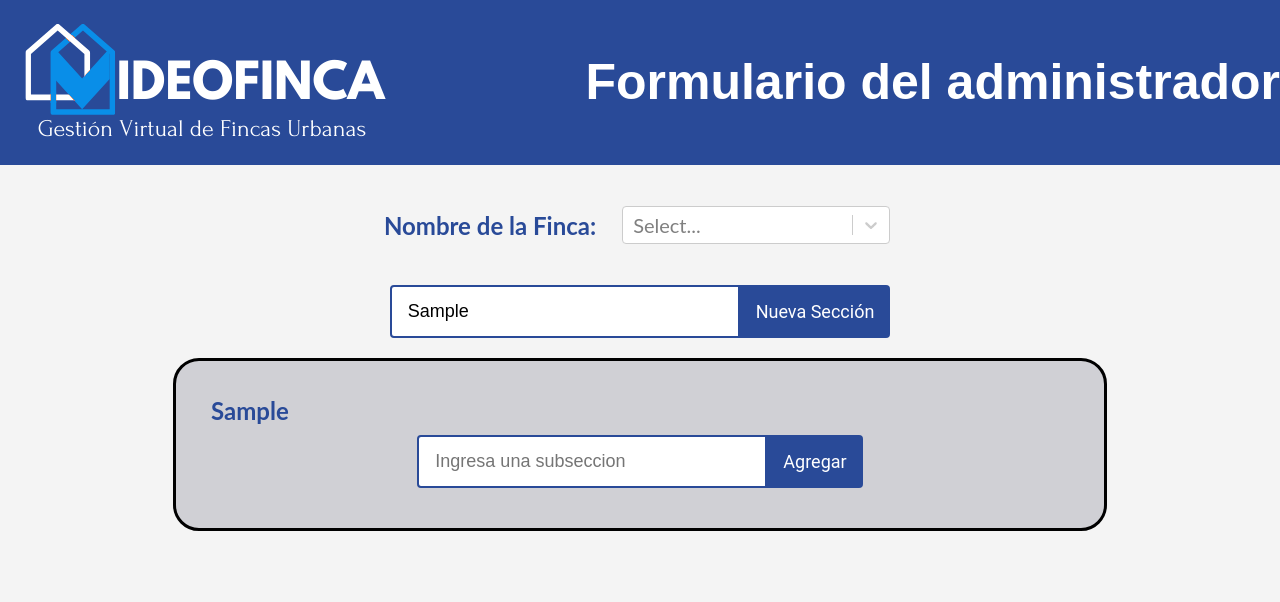
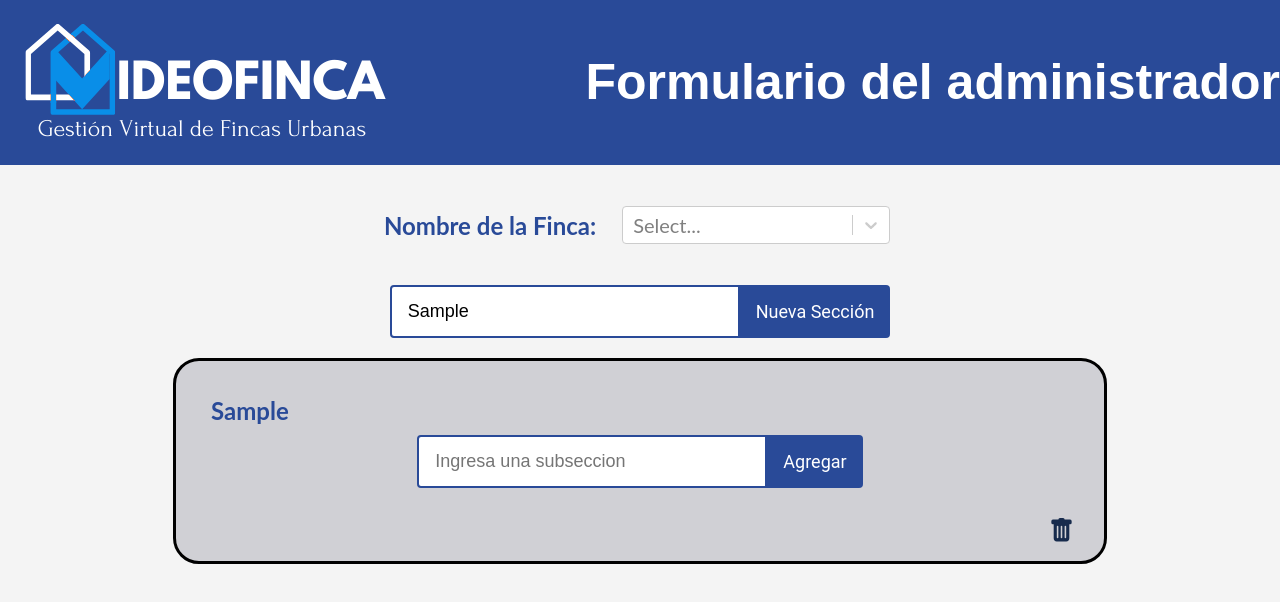
Before and after one commit to victorca97/Videofincas, a React (Create React App) app: page / in a window 1280 px wide. Both pictures are taken after typing "Sample" into the empty fields and a click on the button "Nueva Sección". Shown: the top 602 px of the page. Built offline with nearby package versions, Linux system fonts and the light colour scheme.

Commit message:
10/10/22

```diff
--- a/src/componentes/ListaSecciones.jsx
+++ b/src/componentes/ListaSecciones.jsx
@@ -16,6 +16,11 @@ function ListaSecciones() {
         }
     }
 
+    const eliminarSeccion = id => {
+        const seccionesActualizadas = secciones.filter(seccion => seccion.id !== id);
+        setSecciones(seccionesActualizadas);
+    }
+
     return(
         <>
             <AgregarSeccion onSubmit={agregarSeccion}/>
@@ -26,6 +31,7 @@ function ListaSecciones() {
                         key={seccion.id}
                         id={seccion.id}
                         texto={seccion.texto}
+                        eliminarSeccion={eliminarSeccion}
                     />
                     )
                 }
--- a/src/componentes/Seccion.jsx
+++ b/src/componentes/Seccion.jsx
@@ -1,12 +1,18 @@
 import React from 'react';
 import ListaTareas from './ListaTareas';
 import '../estilos/Seccion.css';
+import { BsFillTrashFill } from "react-icons/bs";
 
-function Seccion({id, texto}) {
+function Seccion({id, texto, eliminarSeccion}) {
     return (
         <div className='form-info'>
             <h2> {texto.charAt(0).toUpperCase() + texto.slice(1)} </h2>
             <ListaTareas />
+            <div
+                className='seccion-contenedor-iconos'
+                onClick={() => eliminarSeccion(id)}>
+                <BsFillTrashFill className="seccion-icono"/>
+            </div>
         </div>
     );
 }
--- a/src/estilos/Seccion.css
+++ b/src/estilos/Seccion.css
@@ -12,3 +12,17 @@
   border-style: solid;
   border-color: rgb(0, 0, 0);
 }
+
+.seccion-contenedor-iconos {
+  text-align: right;
+}
+
+.seccion-icono {
+  width: 25px;
+  height: 25px;
+  margin: 5px;
+  margin-bottom: -10px;
+  margin-top: 15px;
+  cursor: pointer;
+  color: rgb(23, 43,77);
+}
```
Lines whose indentation alone changed are shown as unchanged.
